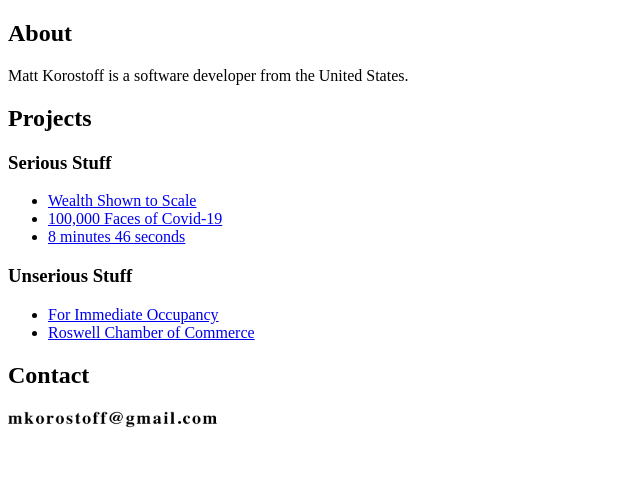
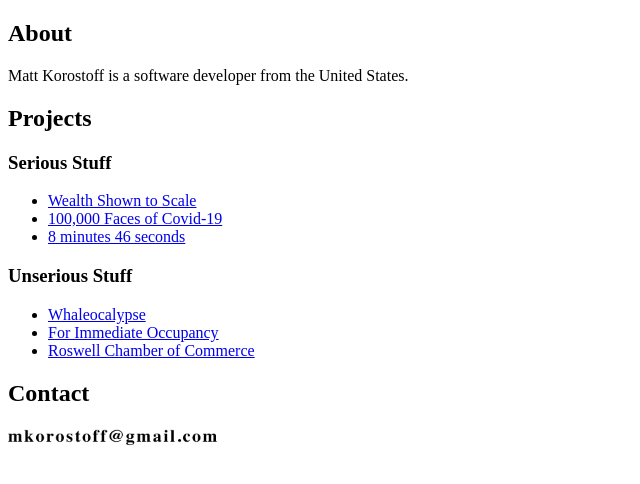
Before and after one commit to MKorostoff/mkorostoff.github.io, a plain HTML site: page index.html in a window 1280 px wide. Shown: the whole page, without its empty margins (0-640 px from the left). Drawn offline with Linux system fonts and the light colour scheme.

Commit message:
Add link to whaleocalypse

```diff
--- a/index.html
+++ b/index.html
@@ -28,7 +28,7 @@ Matt Korostoff is a software developer from the United States.
 
 <h3>Unserious Stuff</h3>
 <ul>
-  <!-- <li><a href="https://whaleocalypse.com">Whaleocalypse</a></li> -->
+  <li><a href="https://whaleocalypse.com">Whaleocalypse</a></li>
   <li><a href="https://forimmediateoccupancy.blogspot.com">For Immediate Occupancy</a></li>
   <li><a href="https://roswellchamberofcommerce.blogspot.com">Roswell Chamber of Commerce</a></li>
 </ul>
```
